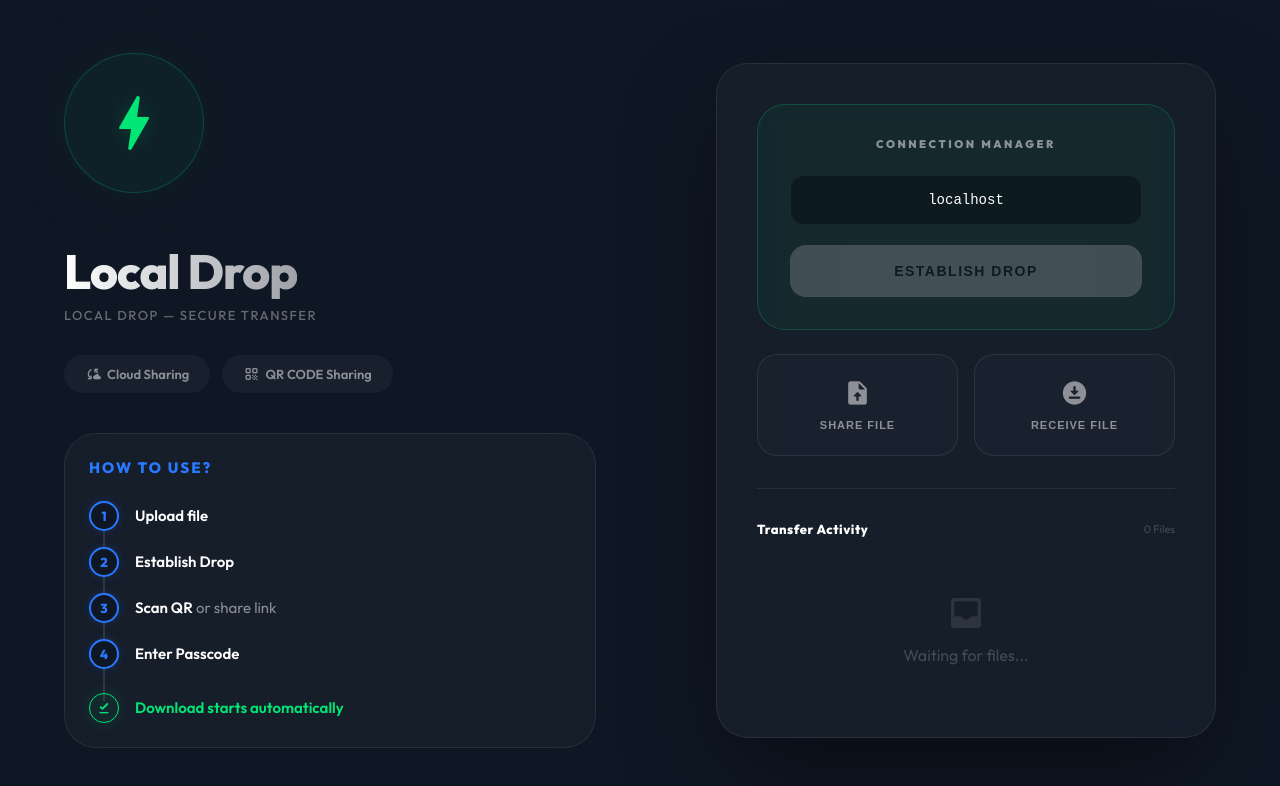
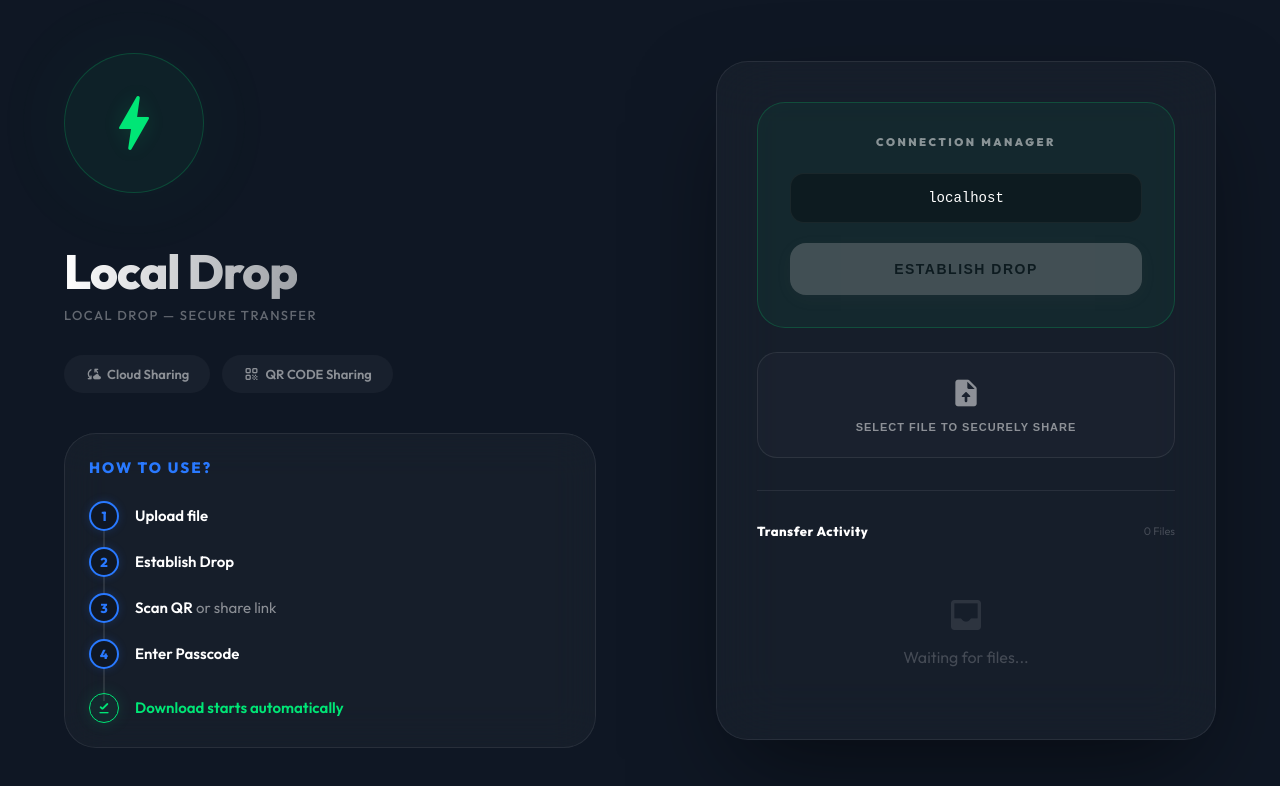
Before and after one commit to Surajit00007/LocalDrop-fileshare, a React (Vite) app in the folder localdrop_webapp/: page / in a window 1280 px wide. Shown: the top 786 px of the page. Built offline with nearby package versions, Linux system fonts and the light colour scheme.

Commit message:
✨ UI Refinements: Remove unused 'Receive File' button and perfectly center the core Upload interaction

```diff
--- a/localdrop_webapp/src/UploaderApp.tsx
+++ b/localdrop_webapp/src/UploaderApp.tsx
@@ -195,17 +195,8 @@ function UploadPage({ onDropCreated }: { onDropCreated: (info: DropInfo) => void
           onClick={() => inputRef.current?.click()}
           disabled={uploading}
         >
-          <span className="material-icons-round">upload_file</span>
-          <span className="btn-label">SHARE FILE</span>
-        </button>
-
-        <button
-          className="action-btn btn-receive"
-          onClick={() => (window.location.href = '/')}
-          disabled={uploading}
-        >
-          <span className="material-icons-round">download_for_offline</span>
-          <span className="btn-label">RECEIVE FILE</span>
+          <span className="material-icons-round" style={{ fontSize: 32 }}>upload_file</span>
+          <span className="btn-label">SELECT FILE TO SECURELY SHARE</span>
         </button>
       </div>
 
--- a/localdrop_webapp/src/index.css
+++ b/localdrop_webapp/src/index.css
@@ -510,7 +510,7 @@ body {
 
 .action-row {
   display: grid;
-  grid-template-columns: 1fr 1fr;
+  grid-template-columns: 1fr;
   gap: 16px;
   margin-bottom: 32px;
 }
```
